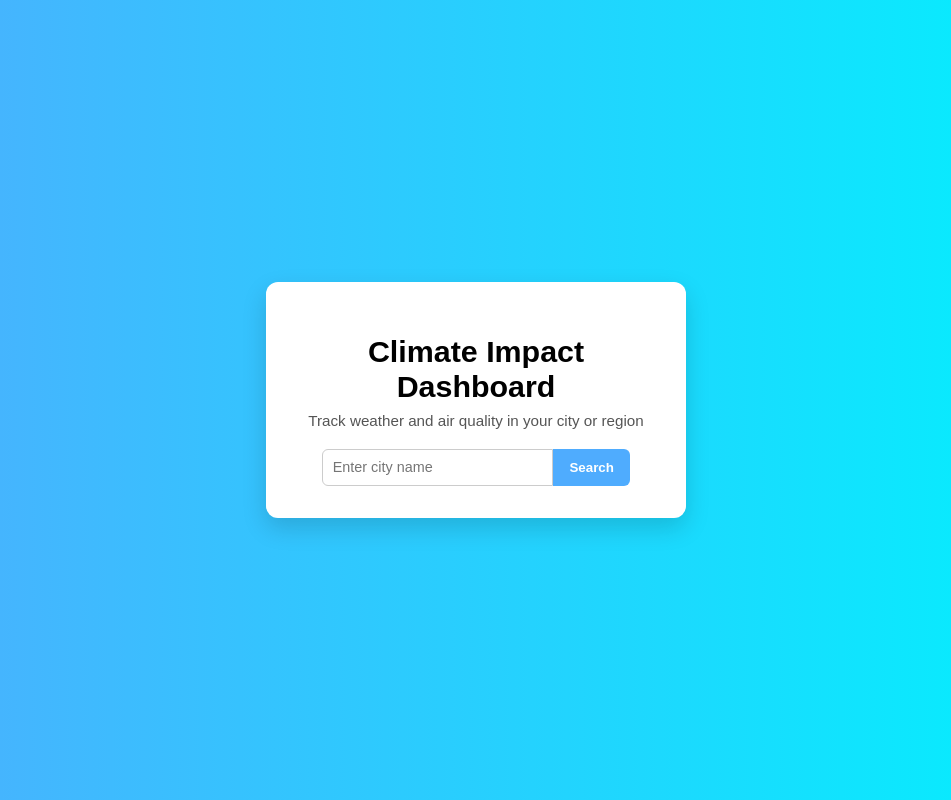
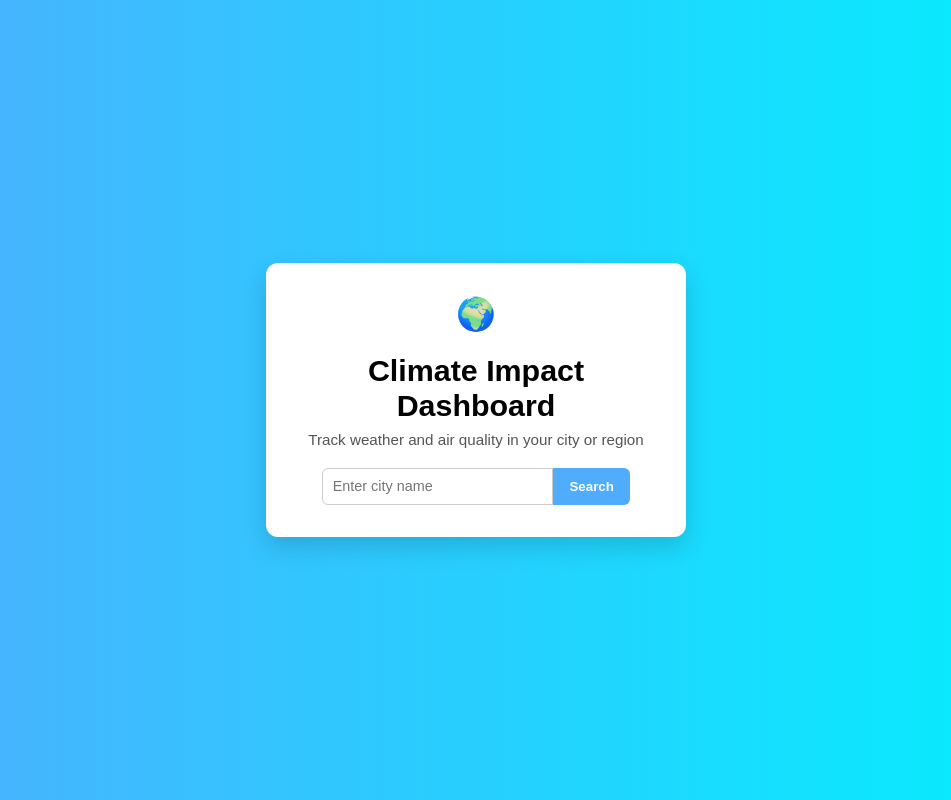
Before and after one commit to Chermoh87/climate-impact-dashboard, a React (Vite) app: page / in a window 1280 px wide. Shown: the whole page, without its empty margins (164-1115 px from the left). Built offline with nearby package versions, Linux system fonts and the light colour scheme.

Commit message:
feat; add favicon and simple logo section to header

```diff
--- a/index.html
+++ b/index.html
@@ -2,7 +2,7 @@
 <html lang="en">
   <head>
     <meta charset="UTF-8" />
-    <link rel="icon" type="image/png" href="/public/favicon.png.png" />
+    <link rel="icon" type="image/png" href="/public/favicon.png" />
     <meta name="viewport" content="width=device-width, initial-scale=1.0" />
     <title>climate-impact-dashboard</title>
   </head>
--- a/src/components/Header.jsx
+++ b/src/components/Header.jsx
@@ -1,7 +1,9 @@
-
 function Header() {
   return (
     <div className="header">
+      <div className="logo-section">
+        🌍
+      </div>
       <h1>Climate Impact Dashboard</h1>
       <p>Track weather and air quality in your city or region</p>
     </div>
--- a/src/index.css
+++ b/src/index.css
@@ -101,6 +101,11 @@ body {
   margin-bottom: 1.2rem;
 }
 
+.logo-section {
+  font-size: 2rem;
+  margin-bottom: 0.5rem;
+}
+
 @media (max-width: 480px) {
   .search-form {
     flex-direction: column;
```
Also changed, not shown: public/favicon.png (renamed from public/favicon.png.png). Lines whose indentation alone changed are shown as unchanged.
